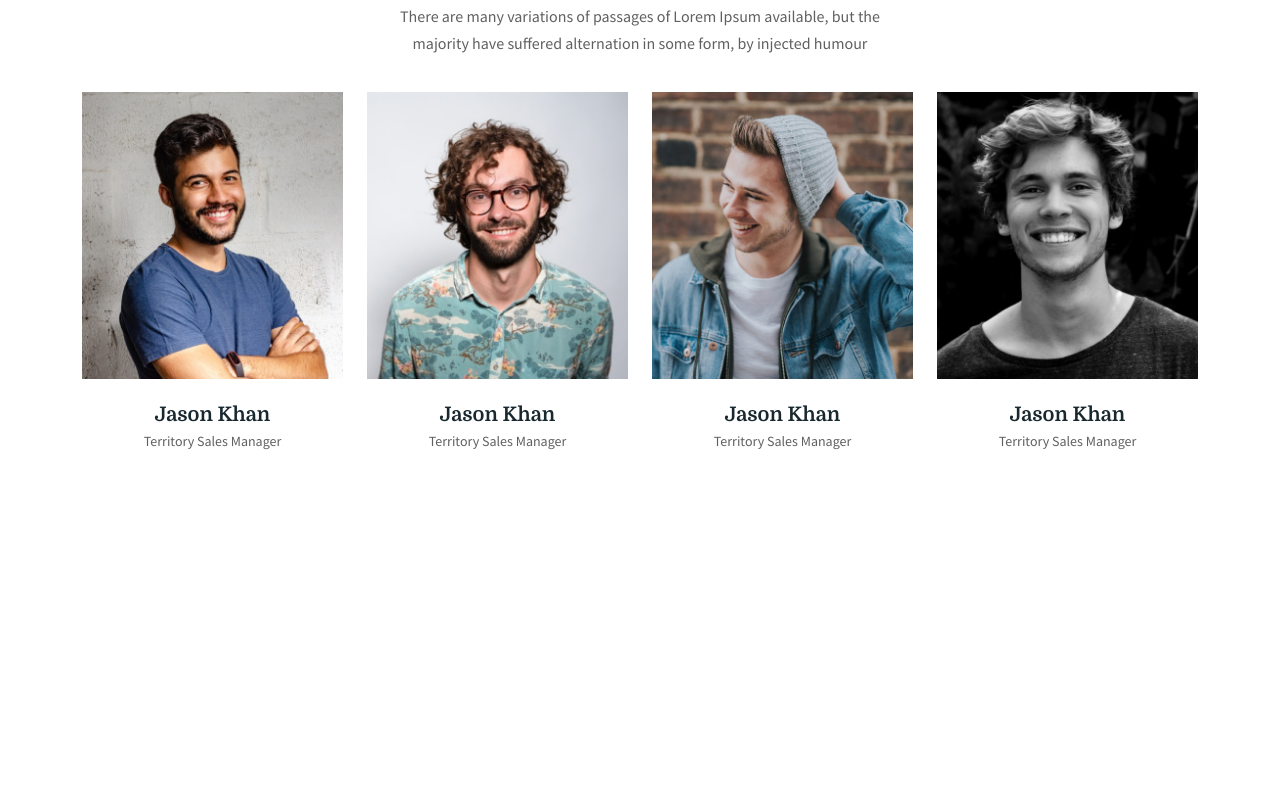
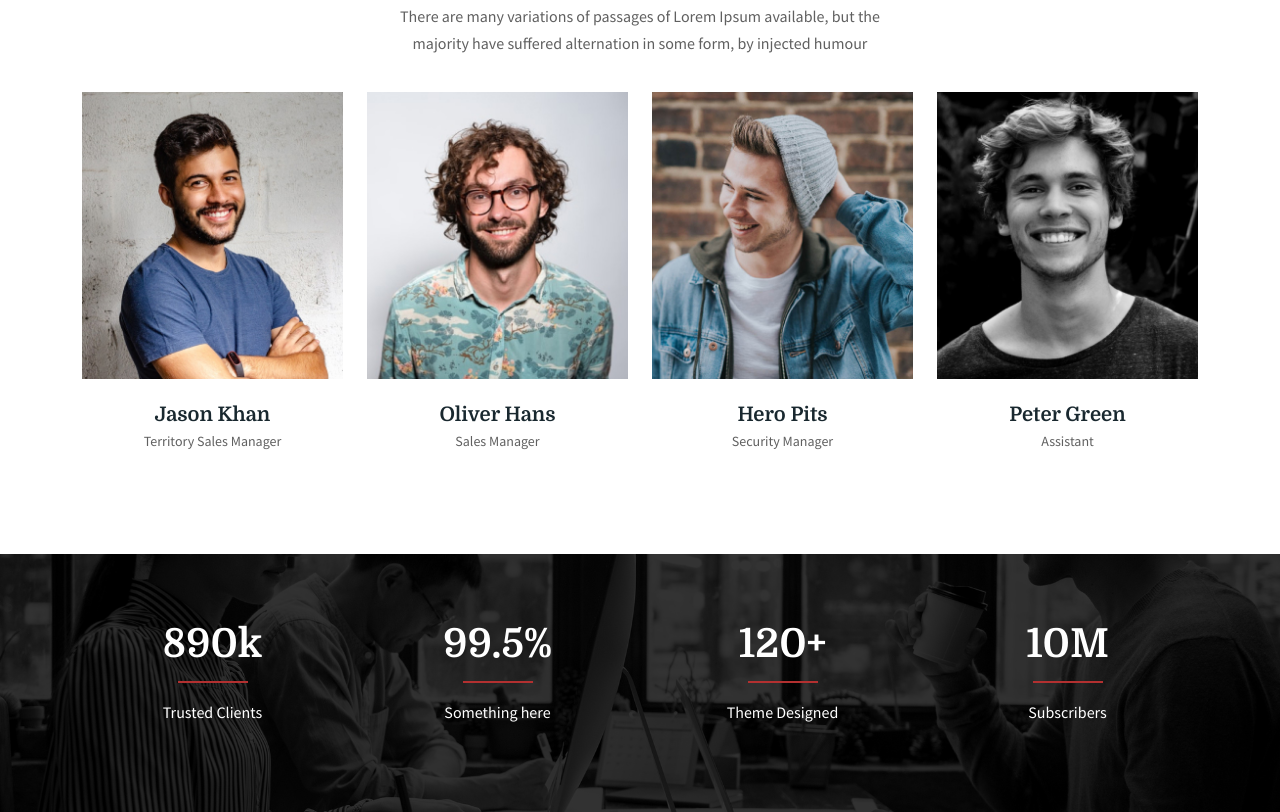
Before and after one commit to sheiby13/Bootstrap-practice, a plain HTML site: page index.html in a window 1280 px wide. Shown: the part 3907-4719 px from the top of the page. Before the commit the page ends 4461 px from the top, so only its background shows below. Drawn offline with nearby package versions, Linux system fonts and the light colour scheme.

Commit message:
milestone block

```diff
--- a/assets/css/style.css
+++ b/assets/css/style.css
@@ -273,7 +273,29 @@ section{
     transform: scale(1.1);
 }
 /*milestone--------*/
-
+#milestone{
+    background:linear-gradient(rgba(0, 0, 0, .8),rgba(0, 0, 0, .8)), url(../img/cover3.jpg);
+    background-size: cover;
+    background-position: center;
+    background-attachment: fixed;
+    padding-top: 70px;
+    padding-bottom: 70px;
+    text-align: center;
+}
+.counter .divider{
+    width: 70px;
+    height: 2px;
+    background-color: var(--brand);
+    display: inline-block;
+    margin-top: 8px;
+    margin-bottom: 8px;
+}
+.counter h1{
+    line-height: 1;
+}
+.counter h1, .counter p{
+    color: #fff;
+}
 /*blog-------------*/
 
 /*contact----------*/
--- a/index.html
+++ b/index.html
@@ -326,8 +326,8 @@
                 <a href="#!"><i class="ri-github-fill"></i></a>
               </div>
             </div>
-            <h5>Jason Khan</h5>
-            <small>Territory Sales Manager</small>
+            <h5>Oliver Hans</h5>
+            <small> Sales Manager</small>
           </div>
         </div>
         <div class="col-lg-3 col-md-6">
@@ -340,8 +340,8 @@
                 <a href="#!"><i class="ri-github-fill"></i></a>
               </div>
             </div>
-            <h5>Jason Khan</h5>
-            <small>Territory Sales Manager</small>
+            <h5>Hero Pits</h5>
+            <small>Security Manager</small>
           </div>
         </div>
         <div class="col-lg-3 col-md-6">
@@ -354,13 +354,39 @@
                 <a href="#!"><i class="ri-github-fill"></i></a>
               </div>
             </div>
-            <h5>Jason Khan</h5>
-            <small>Territory Sales Manager</small>
+            <h5>Peter Green</h5>
+            <small>Assistant</small>
           </div>
         </div>
       </div>
     </div>
   </section>
+  <div id="milestone">
+    <div class="container">
+      <div class="row">
+        <div class="col-lg-3 col-sm-6 counter">
+          <h1>890k</h1>
+          <div class="divider"></div>
+          <p class="mb">Trusted Clients</p>
+        </div>
+        <div class="col-lg-3 col-sm-6 counter">
+          <h1>99.5%</h1>
+          <div class="divider"></div>
+          <p class="mb">Something here</p>
+        </div>
+        <div class="col-lg-3 col-sm-6 counter">
+          <h1>120+</h1>
+          <div class="divider"></div>
+          <p class="mb">Theme Designed</p>
+        </div>
+        <div class="col-lg-3 col-sm-6 counter">
+          <h1>10M</h1>
+          <div class="divider"></div>
+          <p class="mb">Subscribers</p>
+        </div>
+      </div>
+    </div>
+  </div>
   <script src="./assets/js/jquery.min.js"></script>
   <script src="./assets/js/bootstrap.bundle.min.js"></script>
   <script src="./assets/js/owl.carousel.min.js"></script>
```
